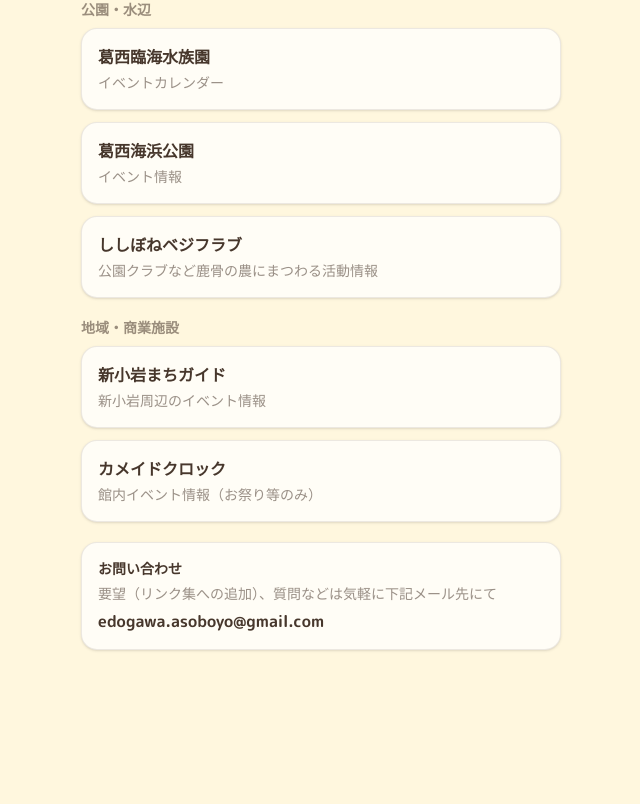
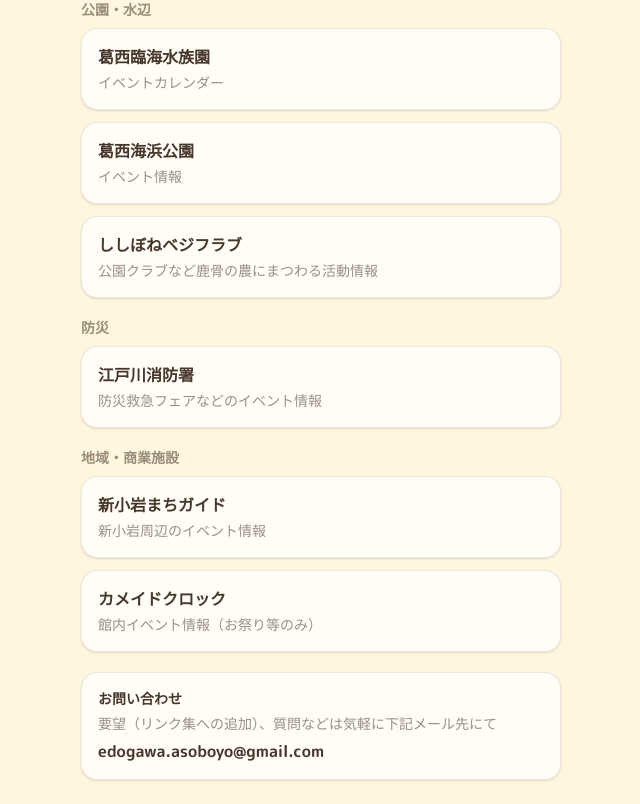
Before and after one commit to hiroyukikurusu1207-create/chikaba-asobo, a Next.js app: page /links in a window 1280 px wide. Shown: the part 1352-2156 px from the top of the page, without its empty margins (319-959 px from the left). Before the commit the page ends 2026 px from the top, so only its background shows below. Built offline with nearby package versions, Linux system fonts and the light colour scheme.

Commit message:
江戸川消防署のイベントを追加、リンク集にも反映
防災救急フェア（9/13・文化センター公園）を追加。区の防災訓練情報として
今後も継続的に確認する情報源としてリンク集に登録。

```diff
--- a/src/app/links/page.tsx
+++ b/src/app/links/page.tsx
@@ -102,6 +102,16 @@
     ],
   },
   {
+    category: "防災",
+    sources: [
+      {
+        name: "江戸川消防署",
+        note: "防災救急フェアなどのイベント情報",
+        url: "https://www.tfd.metro.tokyo.lg.jp/fs/edogawa/event.html",
+      },
+    ],
+  },
+  {
     category: "地域・商業施設",
     sources: [
       {
```
